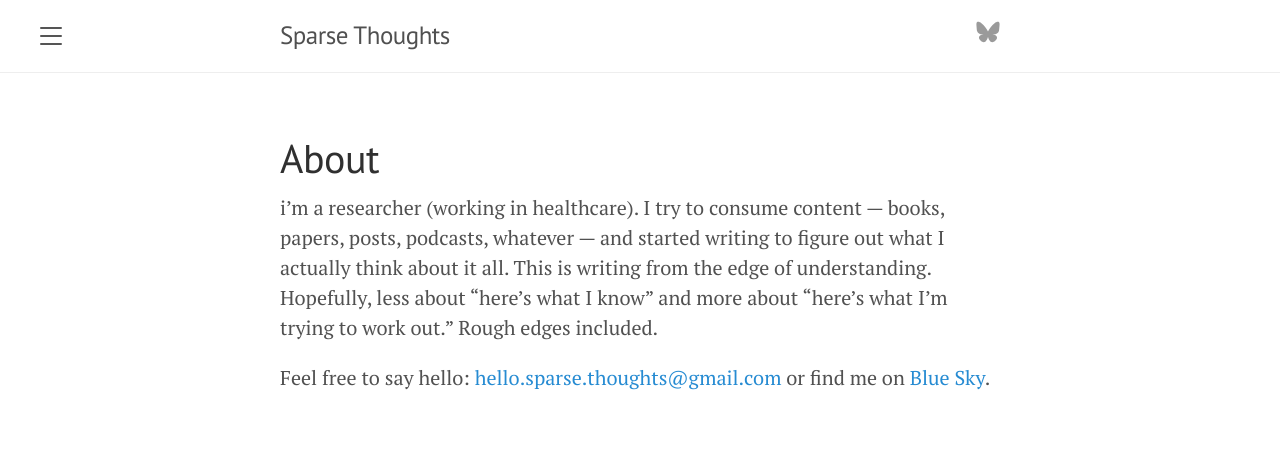
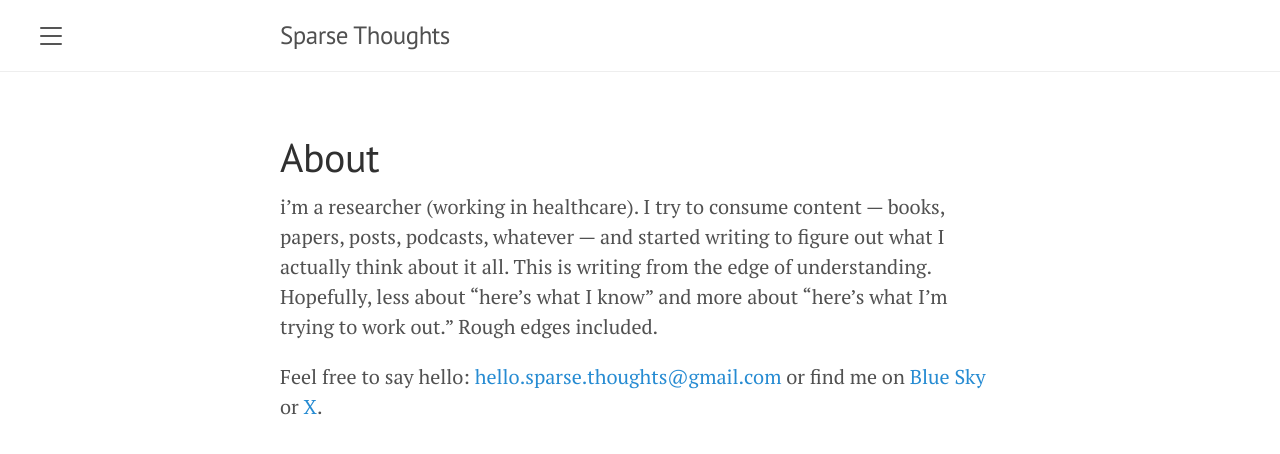
Before and after one commit to galsapir/sparse-thoughts, a Jekyll site: the page built from about.md, in a window 1280 px wide. Shown: the top 454 px of the page. Built offline with Jekyll 4.4.1, drawn with Linux system fonts in a browser that asks for light colours.

```diff
--- a/_config.yml
+++ b/_config.yml
@@ -18,6 +18,10 @@
   name:              Gal Sapir
   links:
     - https://bsky.app/profile/sapir.bsky.social
+    - https://x.com/galsapir_
+
+twitter:
+  username:          galsapir_
 
 # Gems
 plugins:
--- a/_layouts/default.html
+++ b/_layouts/default.html
@@ -15,11 +15,6 @@
           <h3 class="masthead-title">
             <a href="{{ site.baseurl }}/" title="Home">{{ site.title }}</a>
           </h3>
-          <a href="https://bsky.app/profile/sapir.bsky.social" class="masthead-social" title="Blue Sky">
-            <svg viewBox="0 0 600 530" width="24" height="24" fill="currentColor">
-              <path d="m135.72 44.03c66.496 49.921 138.02 151.14 164.28 205.46 26.262-54.316 97.782-155.54 164.28-205.46 47.98-36.021 125.72-63.892 125.72 24.795 0 17.712-10.155 148.79-16.111 170.07-20.703 73.984-96.144 92.854-163.25 81.433 117.3 19.964 147.14 86.092 82.697 152.22-122.39 125.59-175.91-31.511-189.63-71.766-2.514-7.3797-3.6904-10.832-3.7077-7.8964-0.0174-2.9357-1.1937 0.51669-3.7077 7.8964-13.714 40.255-67.233 197.36-189.63 71.766-64.444-66.128-34.605-132.26 82.697-152.22-67.108 11.421-142.55-7.4491-163.25-81.433-5.9562-21.282-16.111-152.36-16.111-170.07 0-88.687 77.742-60.816 125.72-24.795z"/>
-            </svg>
-          </a>
         </div>
       </div>
 
--- a/about.md
+++ b/about.md
@@ -7,4 +7,4 @@
 i'm a researcher (working in healthcare). I try to consume content — books, papers, posts, podcasts, whatever — and started writing to figure out what I actually think about it all.
 This is writing from the edge of understanding. Hopefully, less about "here's what I know" and more about "here's what I'm trying to work out." Rough edges included.
 
-Feel free to say hello: [hello.sparse.thoughts@gmail.com](mailto:hello.sparse.thoughts@gmail.com) or find me on [Blue Sky](https://bsky.app/profile/sapir.bsky.social).
+Feel free to say hello: [hello.sparse.thoughts@gmail.com](mailto:hello.sparse.thoughts@gmail.com) or find me on [Blue Sky](https://bsky.app/profile/sapir.bsky.social) or [X](https://x.com/galsapir_).
```
